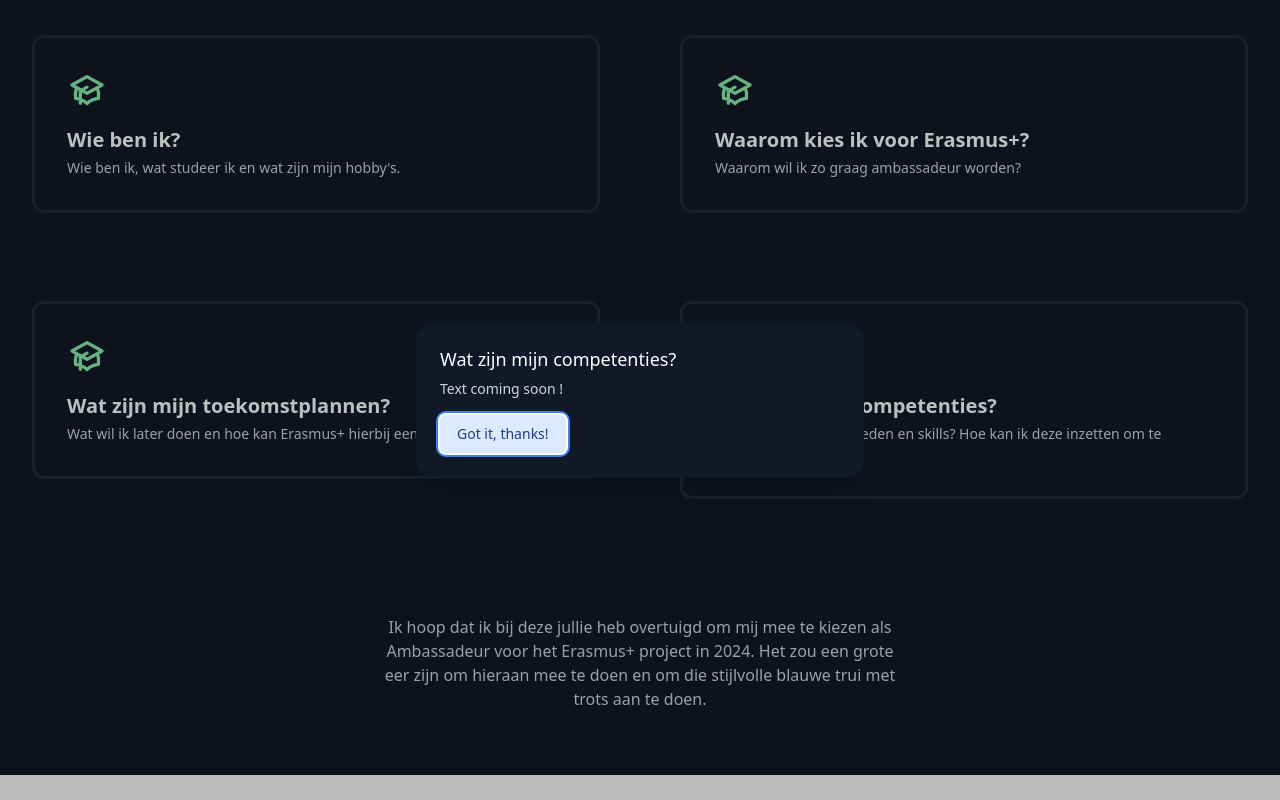
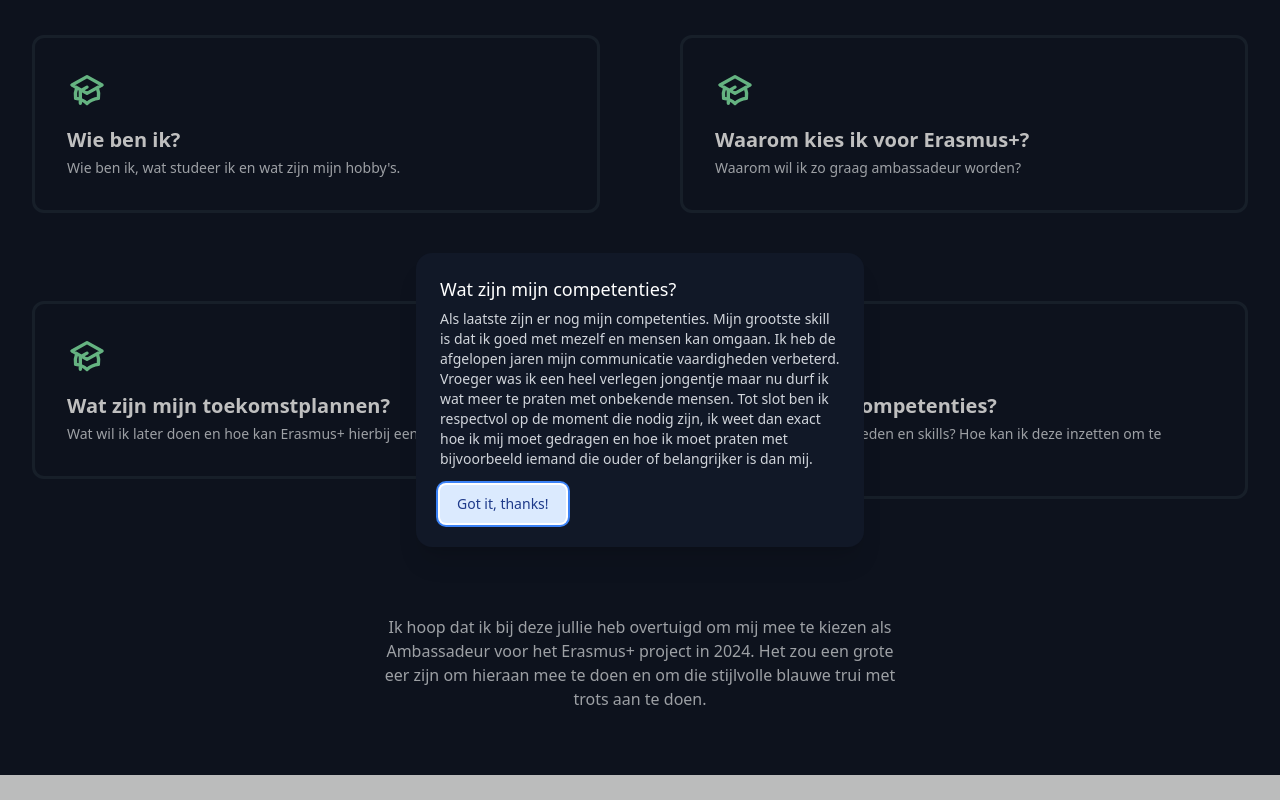
Before and after one commit to MarwanF611/Erasmus-Plus, a React (Vite) app: page / in a window 1280 px wide. Both pictures are taken after a click on the link 964 px from the left and 1497 px from the top of the page. Shown: the part 1097-1897 px from the top of the page. Built offline with nearby package versions, Linux system fonts and the light colour scheme.

Commit message:
Text content changes

```diff
--- a/src/components/section-components/section4.tsx
+++ b/src/components/section-components/section4.tsx
@@ -81,7 +81,7 @@
                   </Dialog.Title>
                   <div className="mt-2">
                     <p className="text-sm text-gray-300">
-                      Text coming soon !
+                      Als laatste zijn er nog mijn competenties. Mijn grootste skill is dat ik goed met mezelf en mensen kan omgaan. Ik heb de afgelopen jaren mijn communicatie vaardigheden verbeterd. Vroeger was ik een heel verlegen jongentje maar nu durf ik wat meer te praten met onbekende mensen. Tot slot ben ik respectvol op de moment die nodig zijn, ik weet dan exact hoe ik mij moet gedragen en hoe ik moet praten met bijvoorbeeld iemand die ouder of belangrijker is dan mij.
                     </p>
                   </div>
 
```
